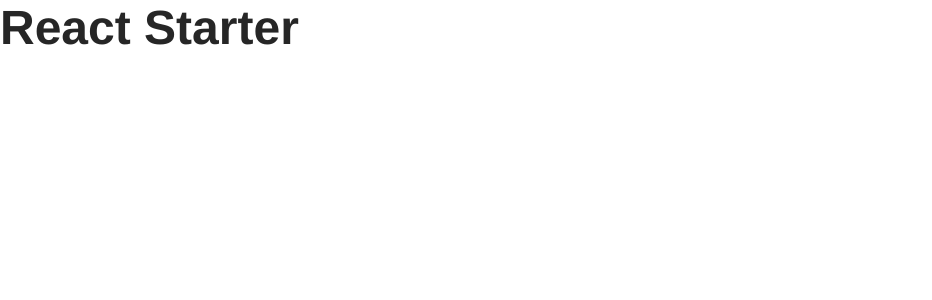
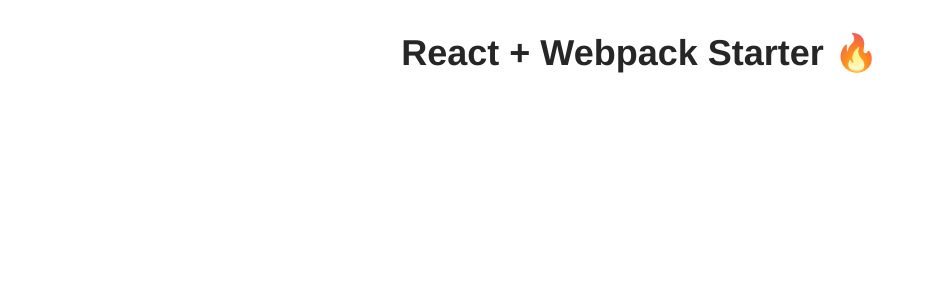
Before and after one commit to georgedoescode/react_starter, a React app: page / in a window 1280 px wide. Shown: the top 300 px of the page, without its empty margins (0-932 px from the left). Built offline with nearby package versions, Linux system fonts and the light colour scheme.

Commit message:
edit app defaults

```diff
--- a/public/index.html
+++ b/public/index.html
@@ -4,7 +4,7 @@
   <meta charset="UTF-8">
   <meta name="viewport" content="width=device-width, initial-scale=1.0">
   <meta http-equiv="X-UA-Compatible" content="ie=edge">
-  <title>React Starter 🔥</title>
+  <title>georgedoescode | React Starter</title>
   <link rel="shortcut icon" type="image/png" href="favicon-32x32.png"/>
 </head>
 <body>
--- a/src/app/App.js
+++ b/src/app/App.js
@@ -5,12 +5,17 @@
 const Title = styled.h1`
   font-family: Helvetica, sans-serif;
   color: rgba(0,0,0,0.85);
-  font-size: 48px;
+  font-size: 36px;
+  text-align: center;
+  margin-top: 32px;
 `;
 
 const App = () => (
   <div>
-    <Title>React Starter</Title>
+    <Title>
+      React + Webpack Starter
+      <span role="img" aria-label="hot fire"> 🔥</span>
+    </Title>
   </div>
 );
 
```
